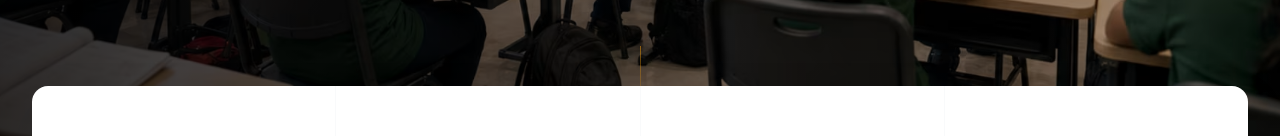
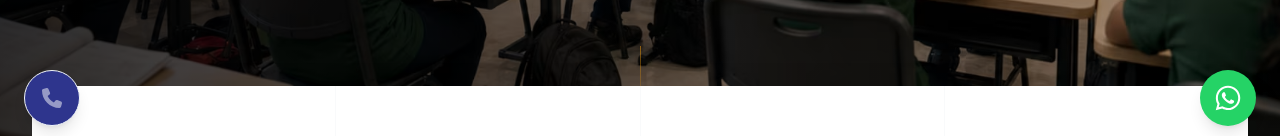
Before and after one commit to accesslysolution/uniqueclasses, a Next.js app: page / in a window 1280 px wide. Shown: the part 650-786 px from the top of the page. Built offline with nearby package versions, Linux system fonts and the light colour scheme; no server answers.

Commit message:
Updated the popup

```diff
--- a/package.json
+++ b/package.json
@@ -12,10 +12,12 @@
     "@supabase/supabase-js": "^2.105.3",
     "clsx": "^2.1.1",
     "framer-motion": "^12.38.0",
+    "icons": "^1.0.0",
     "lucide-react": "^1.14.0",
     "next": "16.2.4",
-    "react": "19.2.4",
+    "react": "^19.2.4",
     "react-dom": "19.2.4",
+    "react-icons": "^5.6.0",
     "resend": "^6.12.2",
     "tailwind-merge": "^3.5.0"
   },
--- /dev/null
+++ b/src/app/api/cron/keep-alive/route.ts
@@ -0,0 +1,31 @@
+import { NextResponse } from "next/server";
+import { createClient } from "@supabase/supabase-js";
+
+// Initialize Supabase Client using your environment variables
+const supabaseUrl = process.env.NEXT_PUBLIC_SUPABASE_URL!;
+const supabaseServiceKey = process.env.SUPABASE_SERVICE_ROLE_KEY!; // Secure key for backend execution
+
+const supabase = createClient(supabaseUrl, supabaseServiceKey);
+
+export async function GET(request: Request) {
+  // 🔐 Security: Validate Vercel's Cron Signature to protect this endpoint from malicious spam
+  const authHeader = request.headers.get("authorization");
+  if (authHeader !== `Bearer ${process.env.CRON_SECRET}`) {
+    return new NextResponse("Unauthorized Execution Attempt", { status: 401 });
+  }
+
+  try {
+    // Executes a micro-query that consumes practically zero resources but counts as active usage
+    const { data, error } = await supabase.rpc("keep_alive_ping").select("*");
+
+    // Fallback if you haven't declared the RPC function yet:
+    if (error) {
+      const { error: rawError } = await supabase.from("_analytics").select("id").limit(1);
+      // Replace '_analytics' with any small real table name if needed, or stick to a raw query
+    }
+
+    return NextResponse.json({ success: true, message: "Database pinged successfully" });
+  } catch (err: any) {
+    return NextResponse.json({ success: false, error: err.message }, { status: 500 });
+  }
+}
--- a/src/app/layout.tsx
+++ b/src/app/layout.tsx
@@ -2,9 +2,12 @@ import type { Metadata } from "next";
 import { Geist, Geist_Mono } from "next/font/google";
 import "./globals.css";
 
-// Import your Navbar and Footer components
+// Import layout components
 import { Navbar } from "@/components/layout/Navbar";
 import { Footer } from "@/components/layout/Footer";
+
+// Import your new floating action buttons from ui
+import { FloatingContactActions } from "@/components/ui/FloatingContactActions";
 
 const geistSans = Geist({
   variable: "--font-geist-sans",
@@ -42,6 +45,9 @@ export default function RootLayout({
 
         {/* Footer sits at the bottom of all pages */}
         <Footer />
+
+        {/* Fixed utility actions layer */}
+        <FloatingContactActions />
       </body>
     </html>
   );
--- /dev/null
+++ b/src/components/ui/FloatingContactActions.tsx
@@ -0,0 +1,46 @@
+"use client";
+
+import { FaPhone, FaWhatsapp } from "react-icons/fa6";
+
+export const FloatingContactActions = () => {
+  const CALL_NUMBER = "9822547465";
+  const WHATSAPP_NUMBER = "919011051088"; // Includes country code prefix
+
+  return (
+    <>
+      {/* LEFT BOTTOM CORNER: Click-to-Call Trigger */}
+      <div className="fixed bottom-6 left-6 z-[100] pointer-events-auto">
+        <a
+          href={`tel:${CALL_NUMBER}`}
+          aria-label="Call Support"
+          className="flex items-center justify-center w-14 h-14 bg-primary text-background rounded-full shadow-lg hover:bg-primary/90 transition-all duration-300 hover:scale-110 active:scale-95 group border border-divider"
+        >
+          <FaPhone className="w-5 h-5 animate-[pulse_2s_infinite]" />
+
+          {/* Subtle SaaS Context Tooltip on Hover */}
+          <span className="absolute left-16 bg-text-heading text-background text-xs font-semibold px-2.5 py-1 rounded-md opacity-0 group-hover:opacity-100 transition-opacity duration-300 pointer-events-none whitespace-nowrap shadow-soft">
+            Call Us
+          </span>
+        </a>
+      </div>
+
+      {/* RIGHT BOTTOM CORNER: WhatsApp Chat Trigger */}
+      <div className="fixed bottom-6 right-6 z-[100] pointer-events-auto">
+        <a
+          href={`https://wa.me/${WHATSAPP_NUMBER}?text=${encodeURIComponent("Hello, I would like to inquire about your programs.")}`}
+          target="_blank"
+          rel="noopener noreferrer"
+          aria-label="Chat on WhatsApp"
+          className="flex items-center justify-center w-14 h-14 bg-[#25D366] text-white rounded-full shadow-lg hover:bg-[#20ba5a] transition-all duration-300 hover:scale-110 active:scale-95 group"
+        >
+          <FaWhatsapp className="w-7 h-7" />
+
+          {/* Subtle SaaS Context Tooltip on Hover */}
+          <span className="absolute right-16 bg-text-heading text-background text-xs font-semibold px-2.5 py-1 rounded-md opacity-0 group-hover:opacity-100 transition-opacity duration-300 pointer-events-none whitespace-nowrap shadow-soft">
+            WhatsApp
+          </span>
+        </a>
+      </div>
+    </>
+  );
+};
```
Also changed, not shown: vercel.json (added), 1 other file (tests, documents, lock files or other folders).
